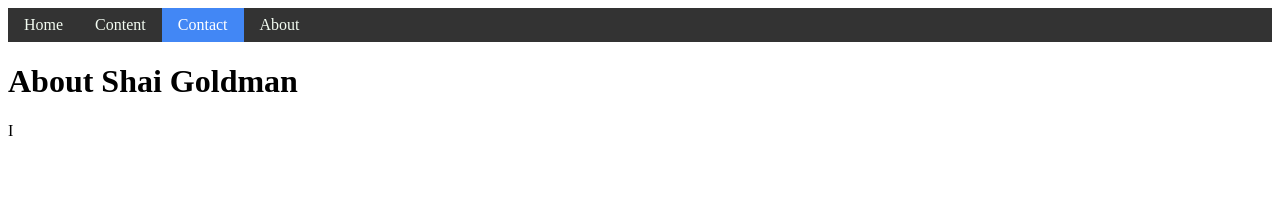
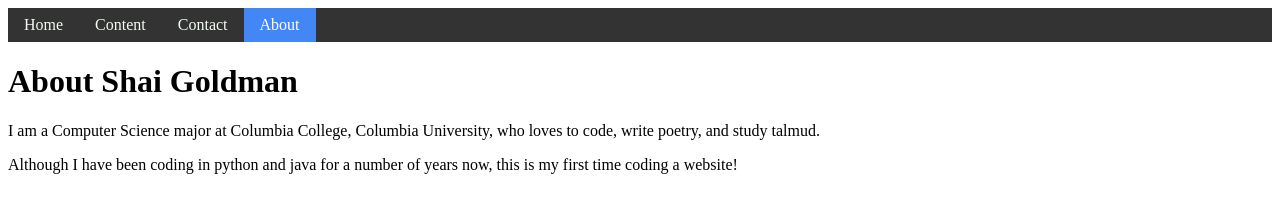
Before and after one commit to shaigoldman/shaigoldman.github.io, a plain HTML site: page about.html in a window 1280 px wide. Drawn offline with Linux system fonts and the light colour scheme.

Commit message:
styles.css

```diff
--- a/about.html
+++ b/about.html
@@ -6,33 +6,7 @@
           content="This is Shai Goldman's about page."
           >
     <title>Shai Goldman</title>
-    <style>
-      /*-----NAV BAR STYLING-----*/
-      ul {
-        list-style-type: none;
-        margin: 0;
-        padding: 0;
-        overflow: hidden;
-        background-color: #333;
-      }
-      li a {
-        display: block;
-        color: #f3fcf2;
-        padding: 8px 16px;
-        text-decoration: none;
-        text-align: center;
-        float: left;
-      }
-      /* Change the link color on hover */
-      li a:hover {
-        background-color: #111;
-        color: white;
-      }
-      .active {
-        background-color: #4287f5;
-        color: white;
-      }
-    </style>
+    <link rel="stylesheet" href="styles.css">
   </head>
   <body>
     <header>
@@ -40,14 +14,19 @@
       <ul>
         <li><a href="index.html">Home</a></li>
         <li><a href="news.asp">Content</a></li>
-        <li><a class="active" href="contact.asp">Contact</a></li>
-        <li><a href="about.html">About</a></li>
+        <li><a href="contact.asp">Contact</a></li>
+        <li><a class="active" href="about.html">About</a></li>
       </ul>
       <!--end nav bar-->
     </header>
     <main>
       <h1> About Shai Goldman </h1>
-      <p> I </p>
+      <p> I am a Computer Science major at Columbia College,
+        Columbia University, who loves to code, write poetry,
+        and study talmud. </p>
+      <p> Although I have been coding in python and java for
+        a number of years now, this is my first time coding
+        a website! </p>
     </main>
   </body>
 
--- /dev/null
+++ b/styles.css
@@ -0,0 +1,26 @@
+/*-----NAV BAR STYLING-----*/
+ul {
+    list-style-type: none;
+    margin: 0;
+    padding: 0;
+    overflow: hidden;
+    background-color: #333;
+}
+li a {
+    display: block;
+    color: #f3fcf2;
+    padding: 8px 16px;
+    text-decoration: none;
+    text-align: center;
+    float: left;
+}
+/* Change the link color on hover */
+li a:hover {
+    background-color: #111;
+    color: white;
+}
+.active {
+    background-color: #4287f5;
+    color: white;
+}
+/*-----END NAV BAR---*/
```
Also changed, not shown: index.html (+1 -27 lines).
